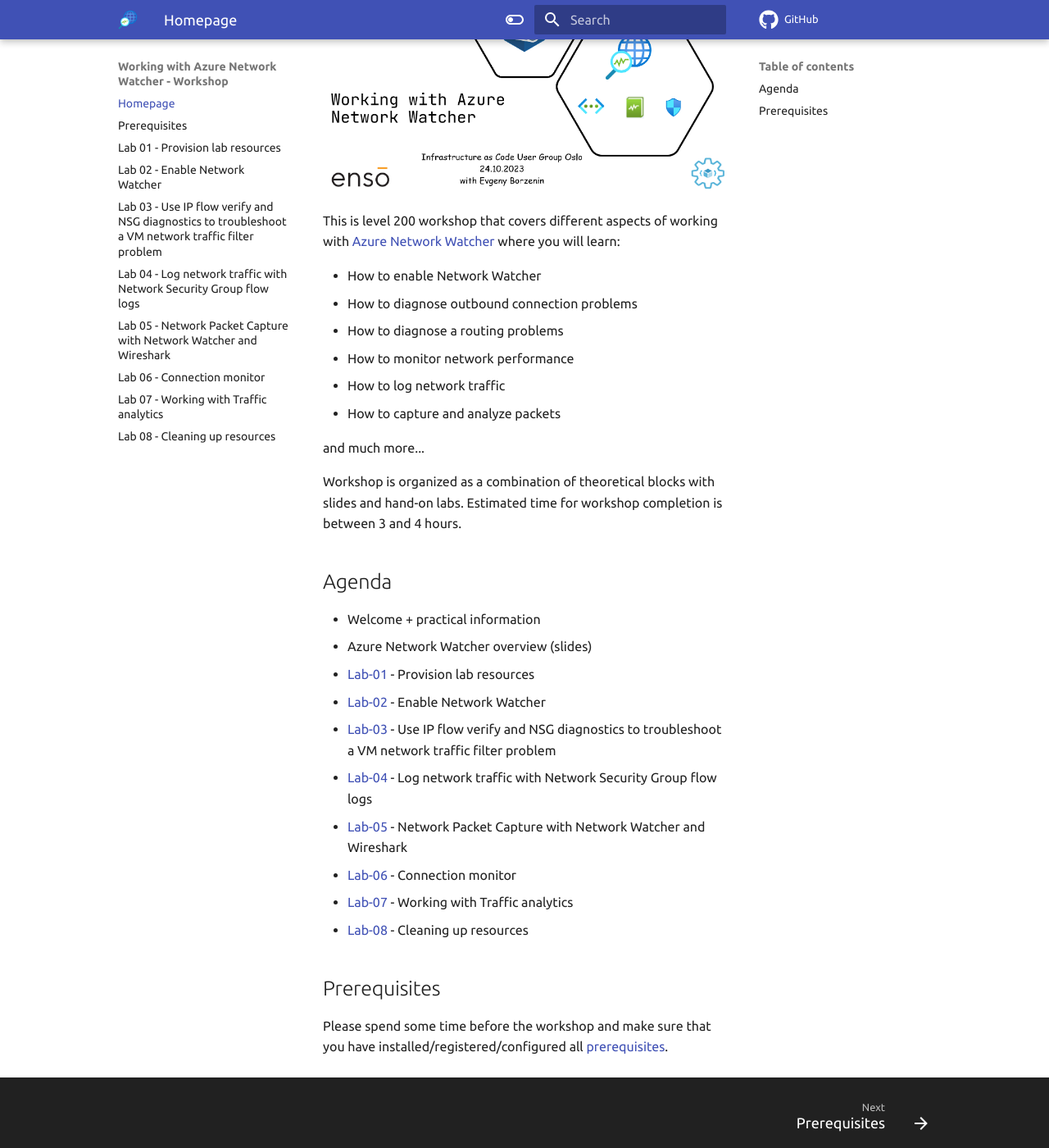
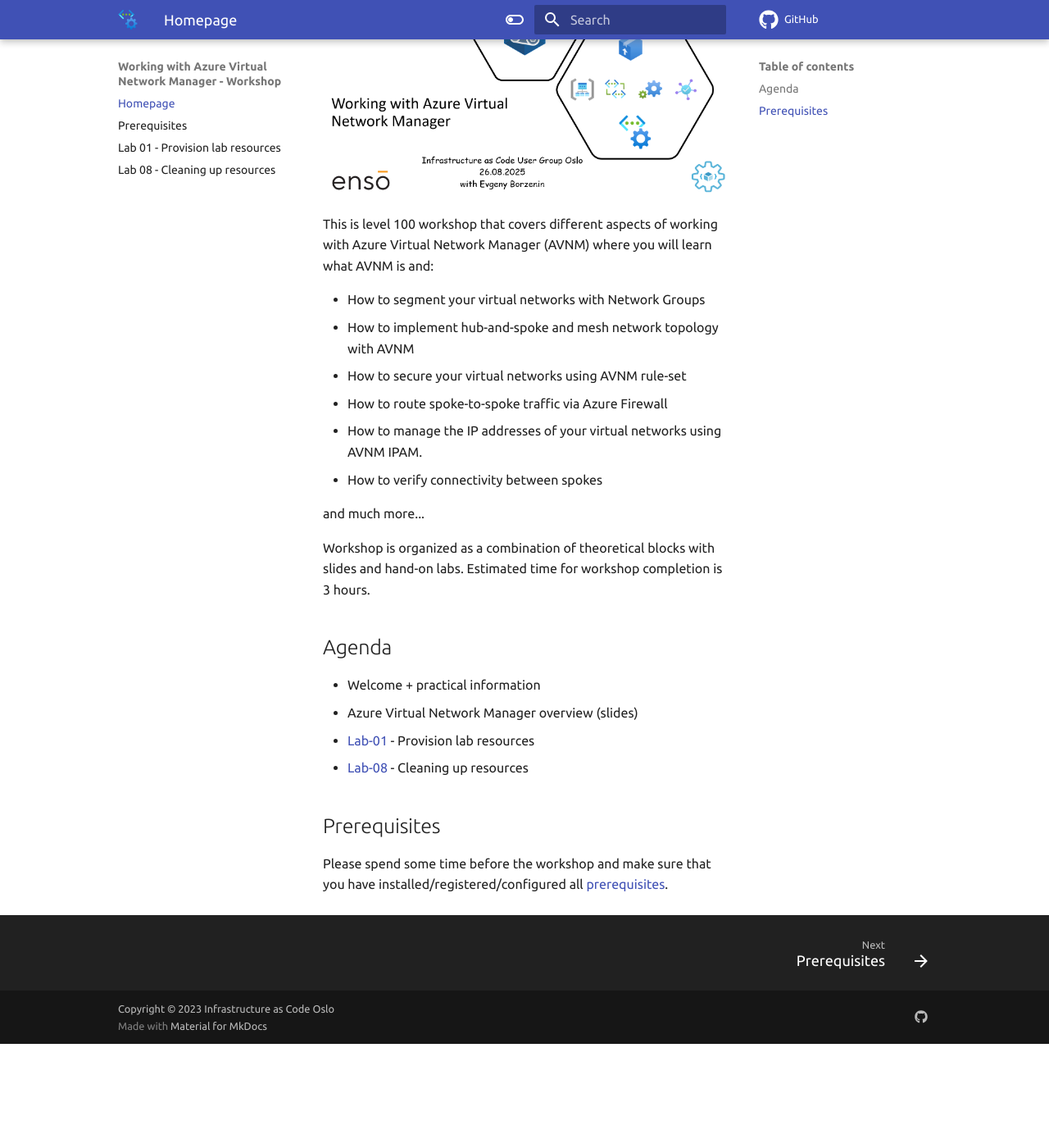
Before and after one commit to iac-oslo/avnm-labs, an MkDocs documentation site: the page built from docs/index.md, in a window 1280 px wide and 1400 px high, scrolled down 261 px. Shown: the whole window at 82% size. Built offline with MkDocs 1.6.1 and Material for MkDocs 9.7.7, drawn with Linux system fonts in a browser that asks for light colours; comment, search, counter and statistics services are not loaded; after the commit the page ends 1534 px from its top, so only the background shows below that; some of the changed text lies outside the part shown.

```diff
--- a/docs/index.md
+++ b/docs/index.md
@@ -1,31 +1,25 @@
-# Working with Azure Network Watcher
+# Working with Azure Virtual Network Manager - Workshop
 
 ![logo](assets/images/logo.png)
 
-This is level 200 workshop that covers different aspects of working with [Azure Network Watcher](https://learn.microsoft.com/en-us/azure/network-watcher/network-watcher-monitoring-overview) where you will learn:
+This is level 100 workshop that covers different aspects of working with Azure Virtual Network Manager (AVNM) where you will learn what AVNM is and:
 
-- How to enable Network Watcher
-- How to diagnose outbound connection problems
-- How to diagnose a routing problems
-- How to monitor network performance
-- How to log network traffic
-- How to capture and analyze packets
+- How to segment your virtual networks with Network Groups
+- How to implement hub-and-spoke and mesh network topology with AVNM
+- How to secure your virtual networks using AVNM rule-set
+- How to route spoke-to-spoke traffic via Azure Firewall
+- How to manage the IP addresses of your virtual networks using AVNM IPAM.
+- How to verify connectivity between spokes
 
 and much more...
 
-Workshop is organized as a combination of theoretical blocks with slides and hand-on labs. Estimated time for workshop completion is between 3 and 4 hours.
+Workshop is organized as a combination of theoretical blocks with slides and hand-on labs. Estimated time for workshop completion is 3 hours.
 
 ## Agenda
 
 - Welcome + practical information
-- Azure Network Watcher overview (slides)
+- Azure Virtual Network Manager overview (slides)
 - [Lab-01](labs/lab-01/index.md) - Provision lab resources
-- [Lab-02](labs/lab-02/index.md) - Enable Network Watcher
-- [Lab-03](labs/lab-03/index.md) - Use IP flow verify and NSG diagnostics to troubleshoot a VM network traffic filter problem
-- [Lab-04](labs/lab-04/index.md) - Log network traffic with Network Security Group flow logs
-- [Lab-05](labs/lab-05/index.md) - Network Packet Capture with Network Watcher and Wireshark
-- [Lab-06](labs/lab-06/index.md) - Connection monitor
-- [Lab-07](labs/lab-07/index.md) - Working with Traffic analytics
 - [Lab-08](labs/lab-08/index.md) - Cleaning up resources
 
 ## Prerequisites
--- a/mkdocs.yml
+++ b/mkdocs.yml
@@ -1,17 +1,11 @@
-site_name: Working with Azure Network Watcher - Workshop
-site_description: Working with Azure Network Watcher - Workshop
+site_name: Working with Azure Virtual Network Manager - Workshop
+site_description: Working with Azure Virtual Network Manager - Workshop
 site_author: Infrastructure as Code Oslo
 
 nav:
   - Homepage: index.md
   - Prerequisites: prerequisites.md
   - Lab 01 - Provision lab resources: labs/lab-01/index.md
-  - Lab 02 - Enable Network Watcher: labs/lab-02/index.md
-  - Lab 03 - Use IP flow verify and NSG diagnostics to troubleshoot a VM network traffic filter problem: labs/lab-03/index.md
-  - Lab 04 - Log network traffic with Network Security Group flow logs: labs/lab-04/index.md
-  - Lab 05 - Network Packet Capture with Network Watcher and Wireshark: labs/lab-05/index.md
-  - Lab 06 - Connection monitor: labs/lab-06/index.md
-  - Lab 07 - Working with Traffic analytics: labs/lab-07/index.md
   - Lab 08 - Cleaning up resources: labs/lab-08/index.md
 theme:
   name: material
@@ -40,8 +34,8 @@ theme:
     - content.tabs.link
   icon:
     repo: fontawesome/brands/github
-  logo: assets/images/10066-icon-service-Network-Watcher.svg
-  favicon: assets/images/10066-icon-service-Network-Watcher.svg
+  logo: assets/images/02237-icon-service-Network-Managers.svg
+  favicon: assets/images/02237-icon-service-Network-Managers.svg
 
 markdown_extensions:
   - pymdownx.emoji:
@@ -81,7 +75,7 @@ plugins:
 extra:
   social:
     - icon: fontawesome/brands/github
-      link: https://github.com/Infrastructure-AsCode/azure-network-watcher
+      link: https://github.com/iac-oslo/avnm-labs
   consent:
     title: Cookie consent
     description: >-
@@ -93,4 +87,4 @@ extra:
 extra_css:
   - assets/stylesheets/extra.css
 
-repo_url: https://github.com/Infrastructure-AsCode/azure-network-watcher
+repo_url: https://github.com/iac-oslo/avnm-labs
```
Also changed, not shown: docs/labs/lab-01/index.md (+5 -75 lines), docs/prerequisites.md (+2 -18 lines), docs/assets/images/02237-icon-service-Network-Managers.svg (added), docs/assets/images/10066-icon-service-Network-Watcher.svg (deleted), docs/assets/images/logo.png, 3 other files.
